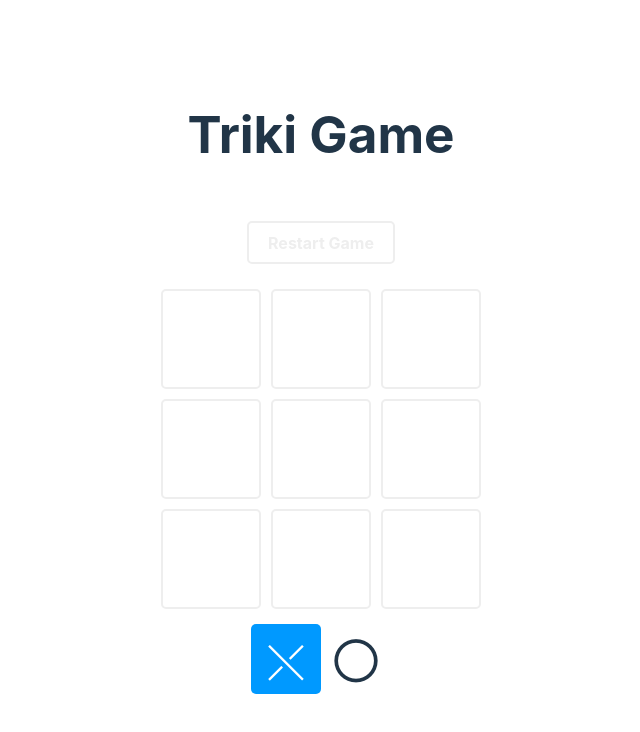
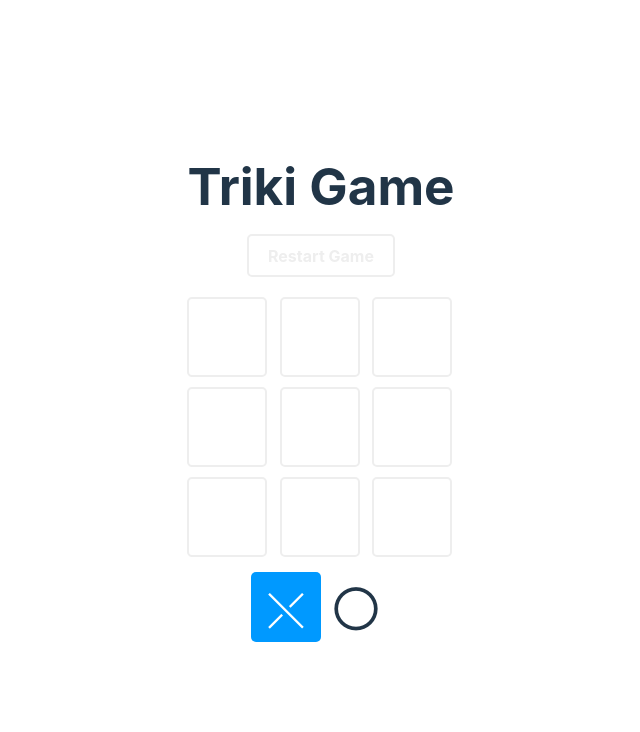
Before and after one commit to LeonCantillo/React-course, a React (Vite) app in the folder projects/02-triki-game/: page / in a window 1280 px wide. Shown: the top 732 px of the page, without its empty margins (319-959 px from the left). Built offline with nearby package versions, Linux system fonts and the light colour scheme.

Commit message:
mejorando estilos

```diff
--- a/projects/02-triki-game/src/App.css
+++ b/projects/02-triki-game/src/App.css
@@ -17,9 +17,11 @@
   color: #eee;
   cursor: pointer;
   font-weight: bold;
-  margin: 25px;
+  margin: 20px;
   transition: 0.2s;
 }
+
+.board h1 {margin: 0;}
 
 .board .game {
   display: grid;
@@ -68,6 +70,11 @@
     justify-content: center;
     gap: 20px;
   height: 300px;
+  /* place-items: center; */
+  position: absolute;
+    top: 50%;
+    left: 50%;
+  transform: translateY(-50%) translateX(-50%);
   width: 320px;
 }
 
@@ -86,7 +93,7 @@
   cursor: pointer;
   display: grid;
   font-size: 48px;
-  height: 100px;
+  height: 80px;
   place-items: center;
-  width: 100px;
+  width: 80px;
 }
```
